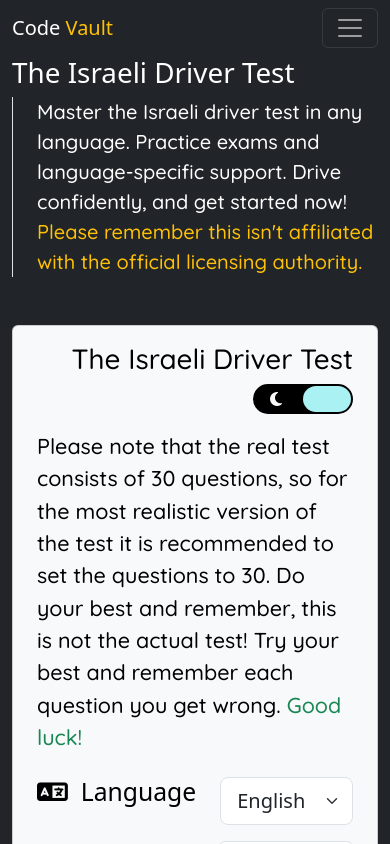
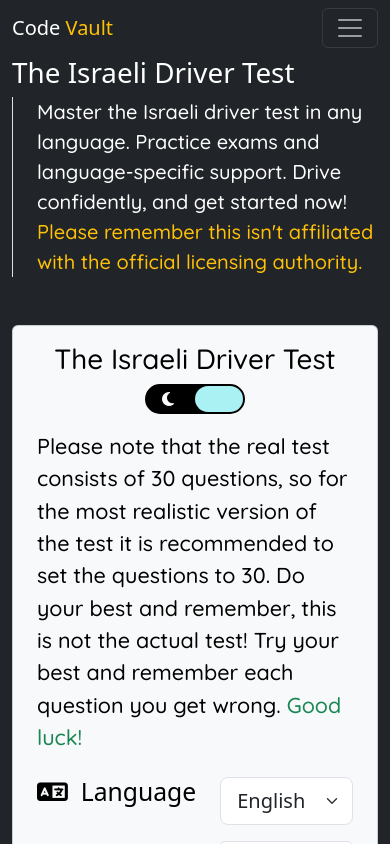
Before and after one commit to Oded2/Code-Vault, a SvelteKit app: page /israel-theory-driving in a window 390 px wide. Shown: the top 844 px of the page. Built offline with nearby package versions, Linux system fonts and the light colour scheme; a web font is replaced by a local one.

Commit message:
More UI Changes

```diff
--- a/src/global.css
+++ b/src/global.css
@@ -30,6 +30,9 @@
 .vh-90 {
   height: 90vh !important;
 }
+.vh-80 {
+  height: 80vh !important;
+}
 .vh-75 {
   height: 75vh !important;
 }
@@ -47,6 +50,9 @@
 }
 @media (min-width: 1200px) {
   .vh-xl-90 {
+    height: 90vh !important;
+  }
+  .vh-xl-80 {
     height: 90vh !important;
   }
   .vh-xl-75 {
--- a/src/routes/israel-theory-driving/+page.svelte
+++ b/src/routes/israel-theory-driving/+page.svelte
@@ -239,7 +239,6 @@
       class:text-bg-light={!darkMode}
       class:text-bg-dark={darkMode}
       class:vh-90={start}
-      class:vh-xl-90={start}
       bind:this={questionDiv}
     >
       <div class="row px-4 pt-3">
@@ -252,12 +251,16 @@
           </div>
         {:else}
           <div class="col" />
-          <div class="col-auto">
+          <div class="col-md-auto text-center">
             <h1 class=" font-google-quicksand">The Israeli Driver Test</h1>
           </div>
         {/if}
 
-        <div class="col d-flex justify-content-end align-items-center">
+        <div
+          class="col d-flex justify-content-md-end align-items-center"
+          class:justify-content-end={start}
+          class:justify-content-center={!start}
+        >
           <DarkModeSwitch bind:checked={darkMode} />
         </div>
       </div>
```
